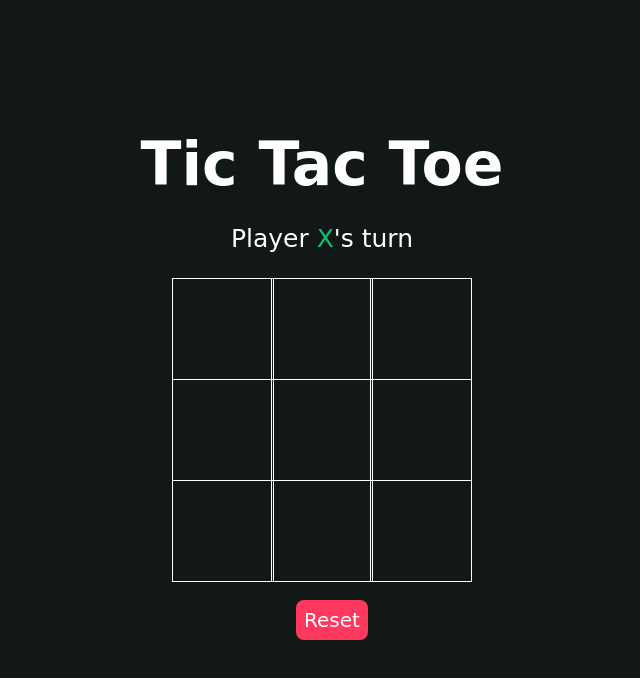
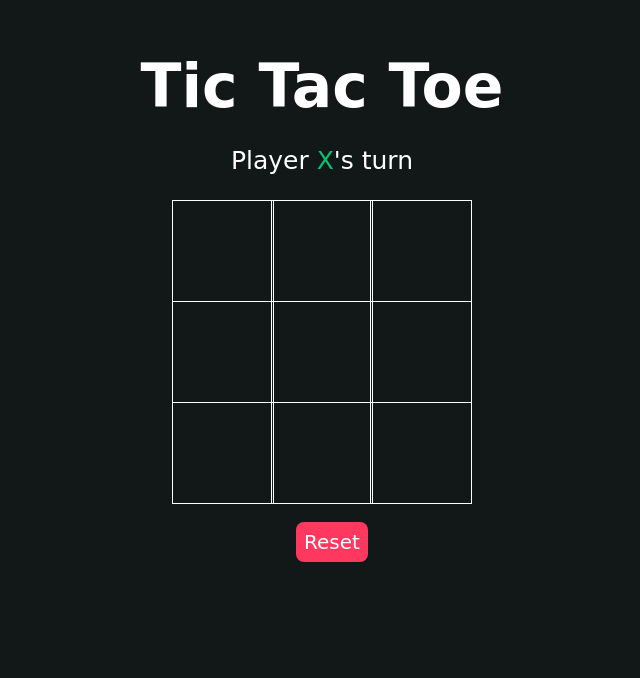
Before and after one commit to tanzilamd/tic-tac-toe, a plain HTML site: page index.html in a window 1280 px wide. Shown: the whole page, without its empty margins (318-958 px from the left). Drawn offline with Linux system fonts and the light colour scheme.

Commit message:
margin top changed

```diff
--- a/style.css
+++ b/style.css
@@ -12,7 +12,7 @@
     color: #fff;
     text-align: center;
     font-size: 40px;
-    margin-top: 10%;
+    margin-top: 50px;
 }
 .display {
     color: #fff;
```
